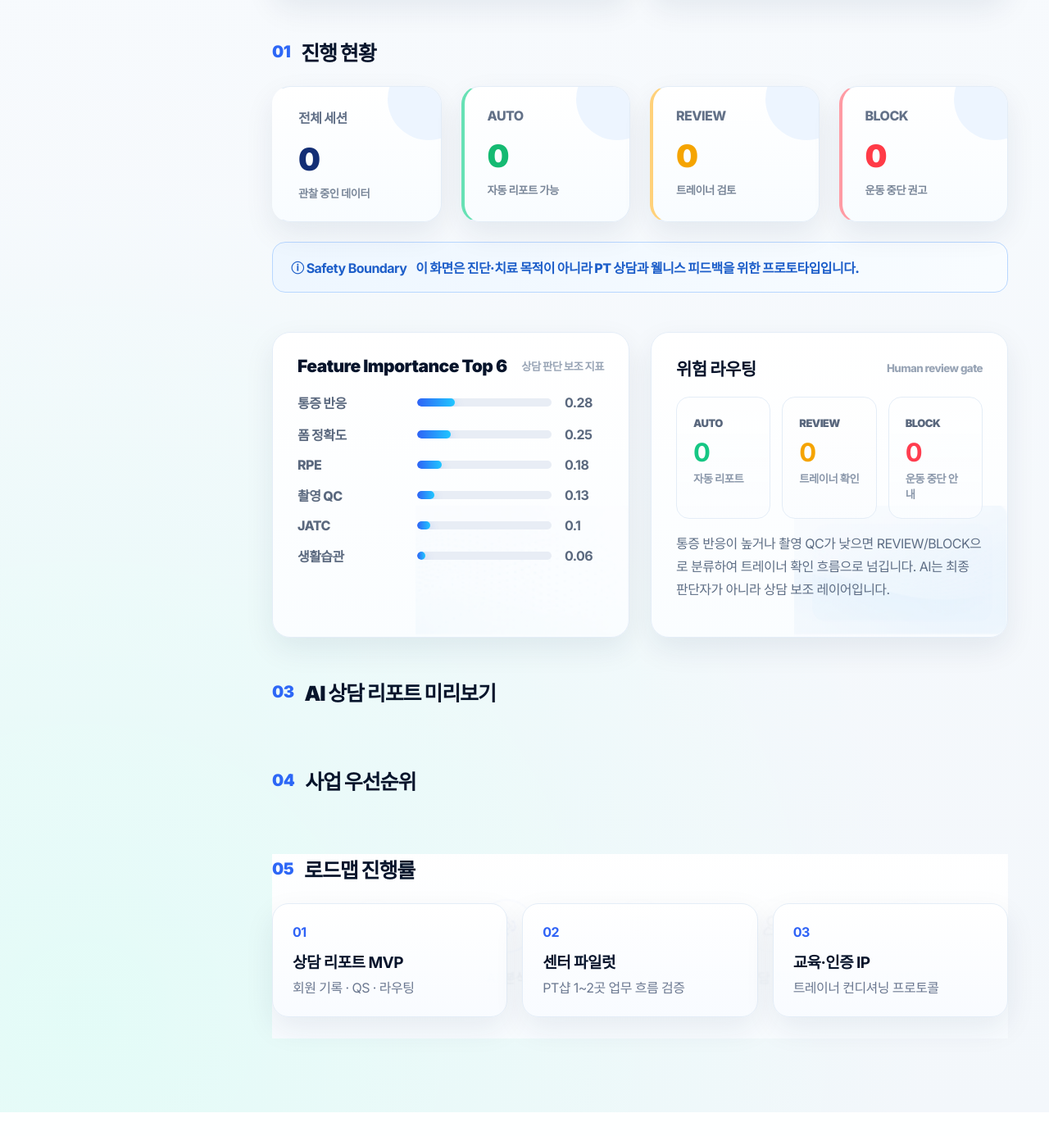
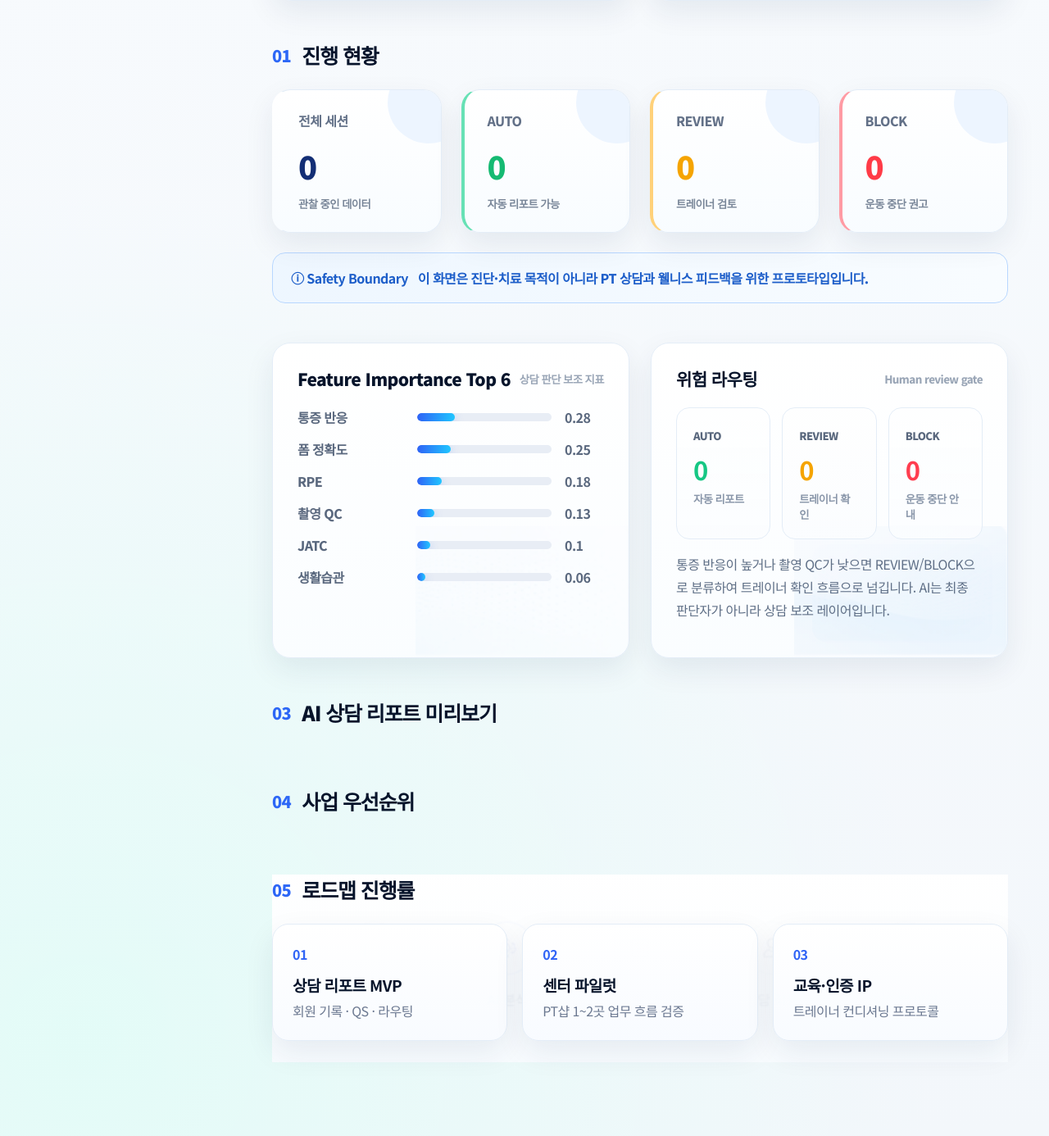
Before and after one commit to gggwang210-commits/LightOne_V2, a Django app: page /lightone/ in a window 1280 px wide. Shown: the part 1527-2913 px from the top of the page at 82% size. Before the commit the page ends 2884 px from the top, so only its background shows below. Run offline with Django 5.2, Linux system fonts and the light colour scheme; the visitor is signed in with stand-in values (Sample User, id 1); data that the repository does not hold is empty.

Commit message:
docs: document QS dashboard font stack

```diff
--- a/lightone_v2_django/static/lightone/css/lightone.css
+++ b/lightone_v2_django/static/lightone/css/lightone.css
@@ -1,4 +1,5 @@
 :root {
+  --font-dashboard: "Pretendard", "SUIT", "Noto Sans KR", "Apple SD Gothic Neo", "Malgun Gothic", "Inter", Arial, sans-serif;
   --bg: #f5f8fc;
   --surface: #ffffff;
   --surface-soft: #f8fbff;
@@ -36,7 +37,7 @@ html {
 
 body {
   margin: 0;
-  font-family: Inter, "Noto Sans KR", "Pretendard", system-ui, -apple-system, BlinkMacSystemFont, sans-serif;
+  font-family: var(--font-dashboard);
   color: var(--text);
   background:
     radial-gradient(circle at 80% -8%, rgba(202, 225, 255, 0.8) 0, transparent 36%),
```
Also changed, not shown: README.md.
